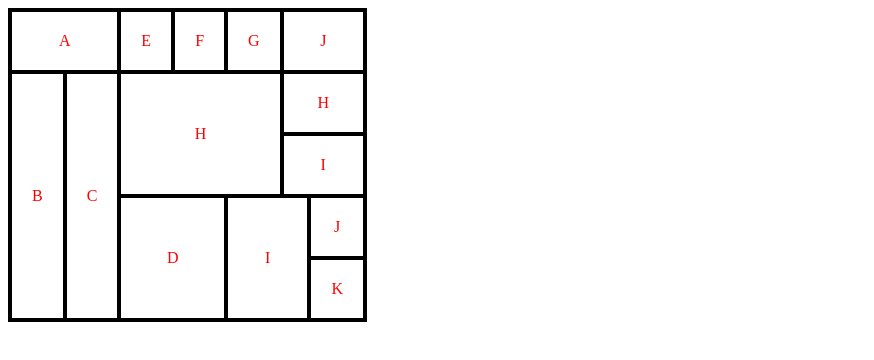
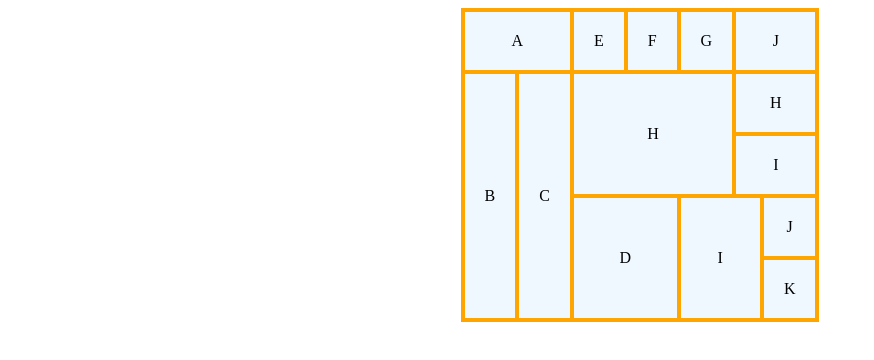
Before and after one commit to IstiakTowshik/cLassthree, a plain HTML site: page index.html in a window 1280 px wide. Shown: the whole page, without its empty margins (0-874 px from the left). Drawn offline with Linux system fonts and the light colour scheme.

Commit message:
Update index.html

```diff
--- a/index.html
+++ b/index.html
@@ -5,14 +5,15 @@
     <meta charset="UTF-8" />
     <title>Table</title>
     <style>
+	    table{margin:auto;background-color:aliceblue;}
 	table,
 	th,
       td {
         padding: 20px;
-        border: 4px solid black;
+        border: 4px solid orange;
         border-collapse: collapse;
         text-align: center;
-		color:red;
+		color:black;
       }
     </style>
   </head>
```
